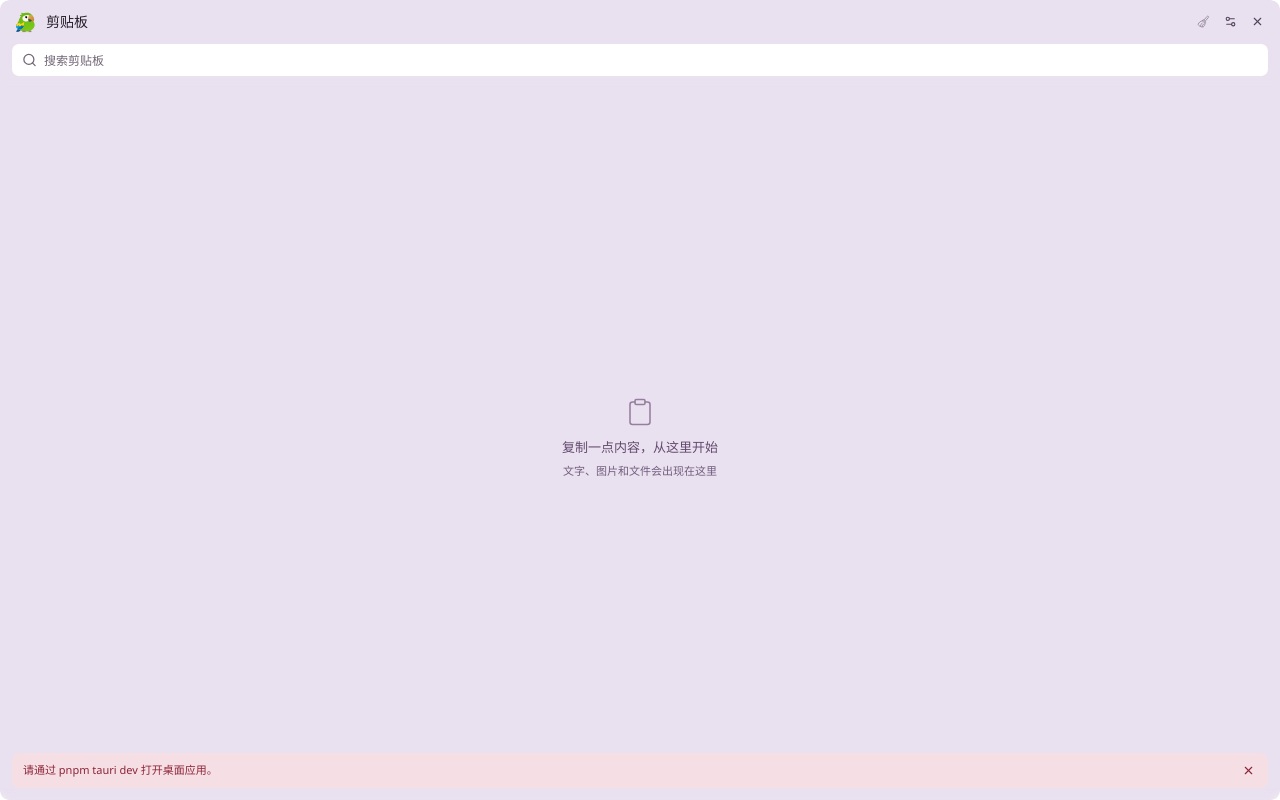
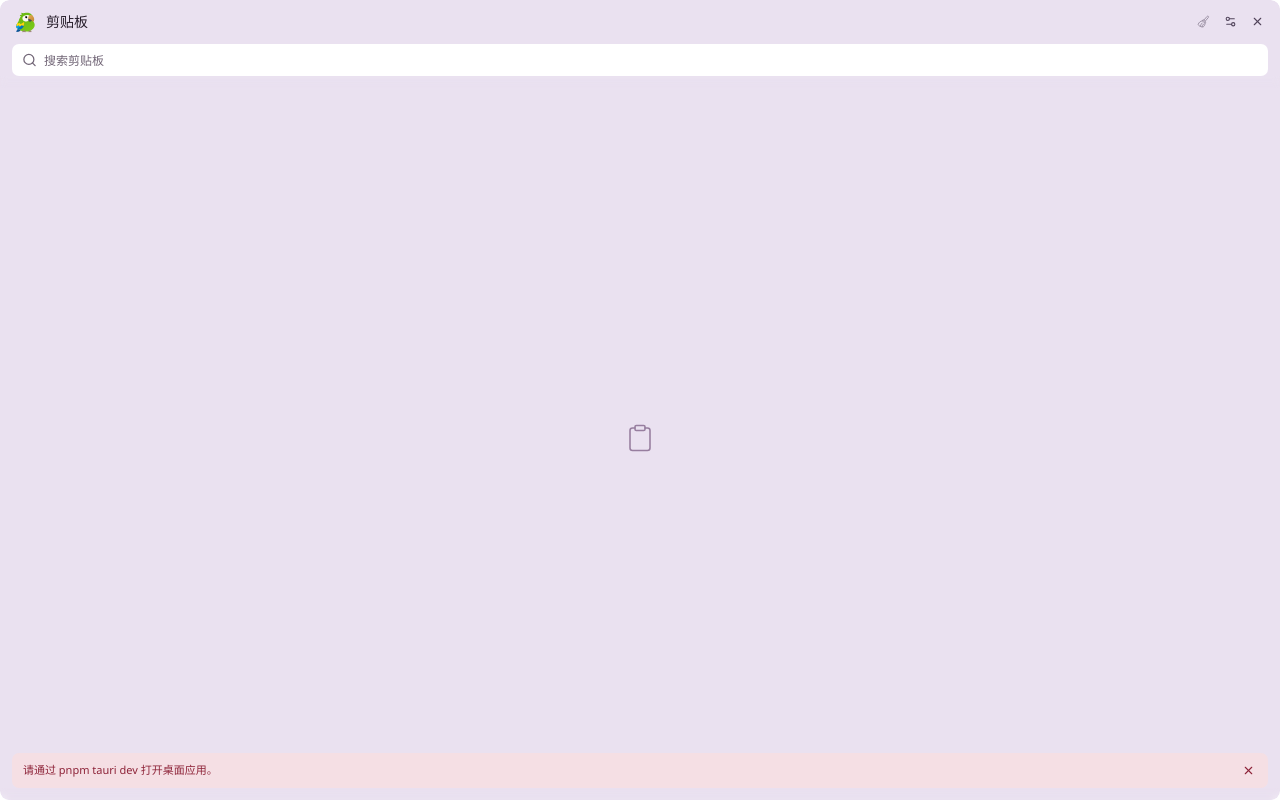
Before and after one commit to 1adybug/simple-copy, a React (Vite) app in the folder apps/desktop/: page / in a window 1280 px wide. Built offline with nearby package versions, Linux system fonts and the light colour scheme; the HTML template or start-up script is replaced by a standard one.

Commit message:
fix(clipboard): show an icon for empty history

```diff
--- a/apps/desktop/src/App.tsx
+++ b/apps/desktop/src/App.tsx
@@ -164,9 +164,9 @@ function HistoryView({ state }: { state: ClipboardState }) {
           ))}
           {items.length === 0 && (
             <div className="empty-state" role="listitem">
-              {snapshot || !desktop ? <Clipboard size={30} strokeWidth={1.25} /> : <LoaderCircle className="animate-spin" size={24} />}
-              <h2>{snapshot || !desktop ? '复制一点内容，从这里开始' : '正在连接剪贴板'}</h2>
-              <p>文字、图片和文件会出现在这里</p>
+              {snapshot || !desktop
+                ? <Clipboard size={30} strokeWidth={1.25} role="img" aria-label="剪贴板为空" />
+                : <LoaderCircle className="animate-spin" size={24} role="status" aria-label="正在连接剪贴板" />}
               {snapshot && !snapshot.capabilities.background && (
                 <Button variant="secondary" size="sm" disabled={busy} onClick={() => void state.capture()}>收录当前剪贴板</Button>
               )}
```
Also changed, not shown: 2 other files (tests, documents, lock files or other folders).
